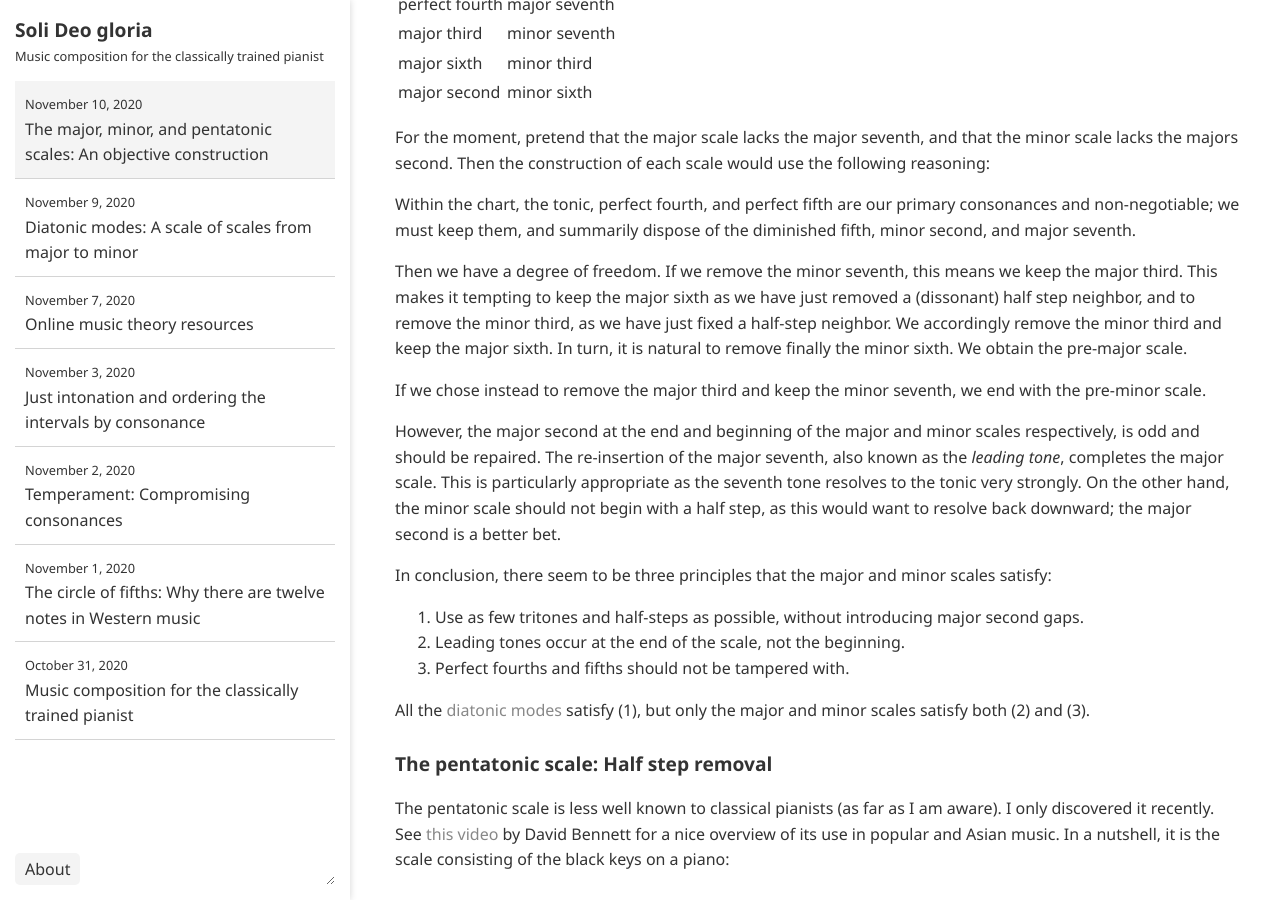
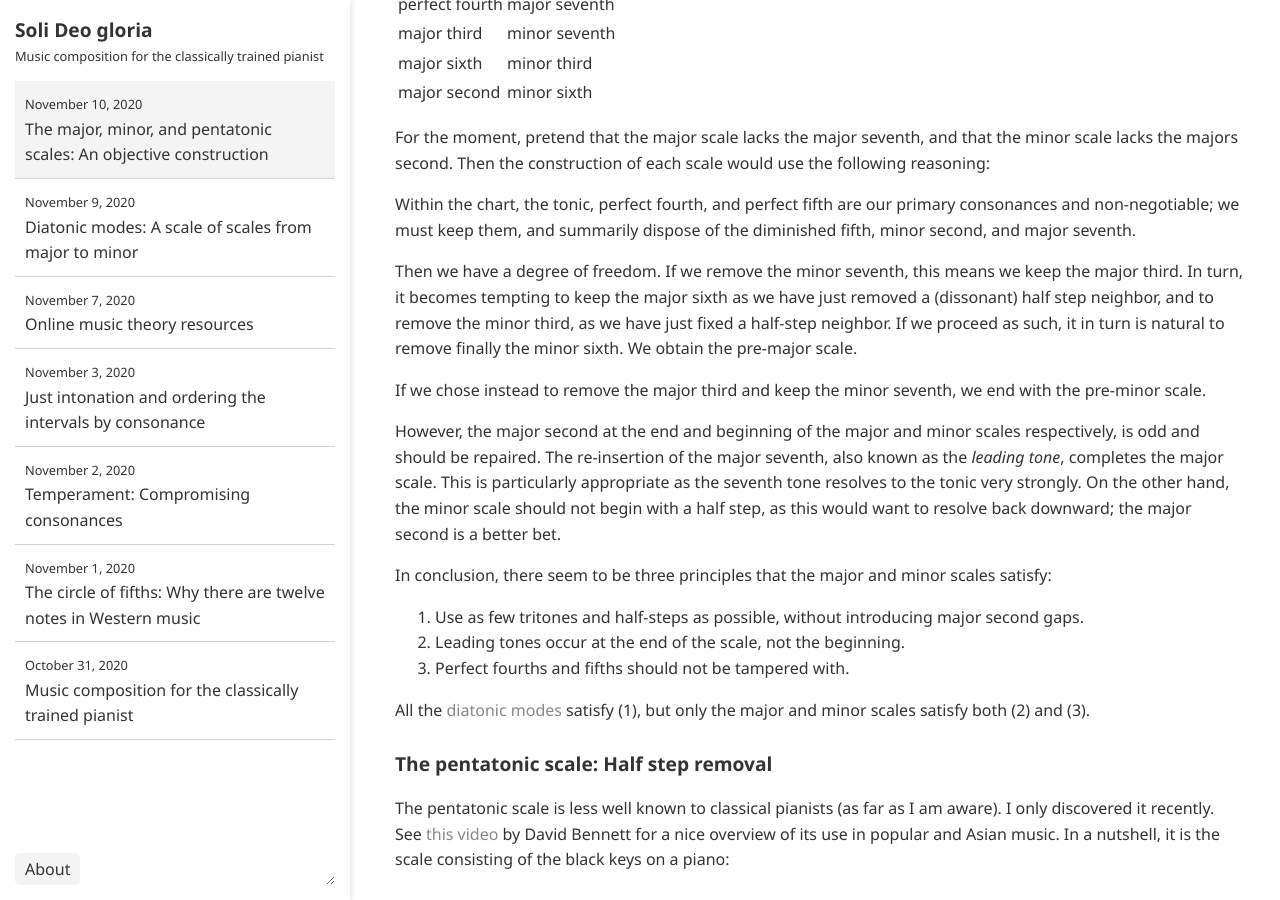
Before and after one commit to ansyblenetwork/sdg, a Jekyll site: the page built from _posts/2020-11-10-the-major-minor.md, in a window 1280 px wide and 900 px high, scrolled down 1159 px. Built offline with Jekyll 4.4.1, drawn with Linux system fonts in a browser that asks for light colours.

Commit message:
Update 2020-11-10-the-major-minor.md

```diff
--- a/_posts/2020-11-10-the-major-minor.md
+++ b/_posts/2020-11-10-the-major-minor.md
@@ -42,7 +42,7 @@ For the moment, pretend that the major scale lacks the major seventh, and that t
 
 Within the chart, the tonic, perfect fourth, and perfect fifth are our primary consonances and non-negotiable; we must keep them, and summarily dispose of the diminished fifth, minor second, and major seventh.
 
-Then we have a degree of freedom. If we remove the minor seventh, this means we keep the major third. This makes it tempting to keep the major sixth as we have just removed a (dissonant) half step neighbor, and to remove the minor third, as we have just fixed a half-step neighbor. We accordingly remove the minor third and keep the major sixth. In turn, it is natural to remove finally the minor sixth. We obtain the pre-major scale.
+Then we have a degree of freedom. If we remove the minor seventh, this means we keep the major third. In turn, it becomes tempting to keep the major sixth as we have just removed a (dissonant) half step neighbor, and to remove the minor third, as we have just fixed a half-step neighbor. If we proceed as such, it in turn is natural to remove finally the minor sixth. We obtain the pre-major scale.
 
 If we chose instead to remove the major third and keep the minor seventh, we end with the pre-minor scale.
 
```
